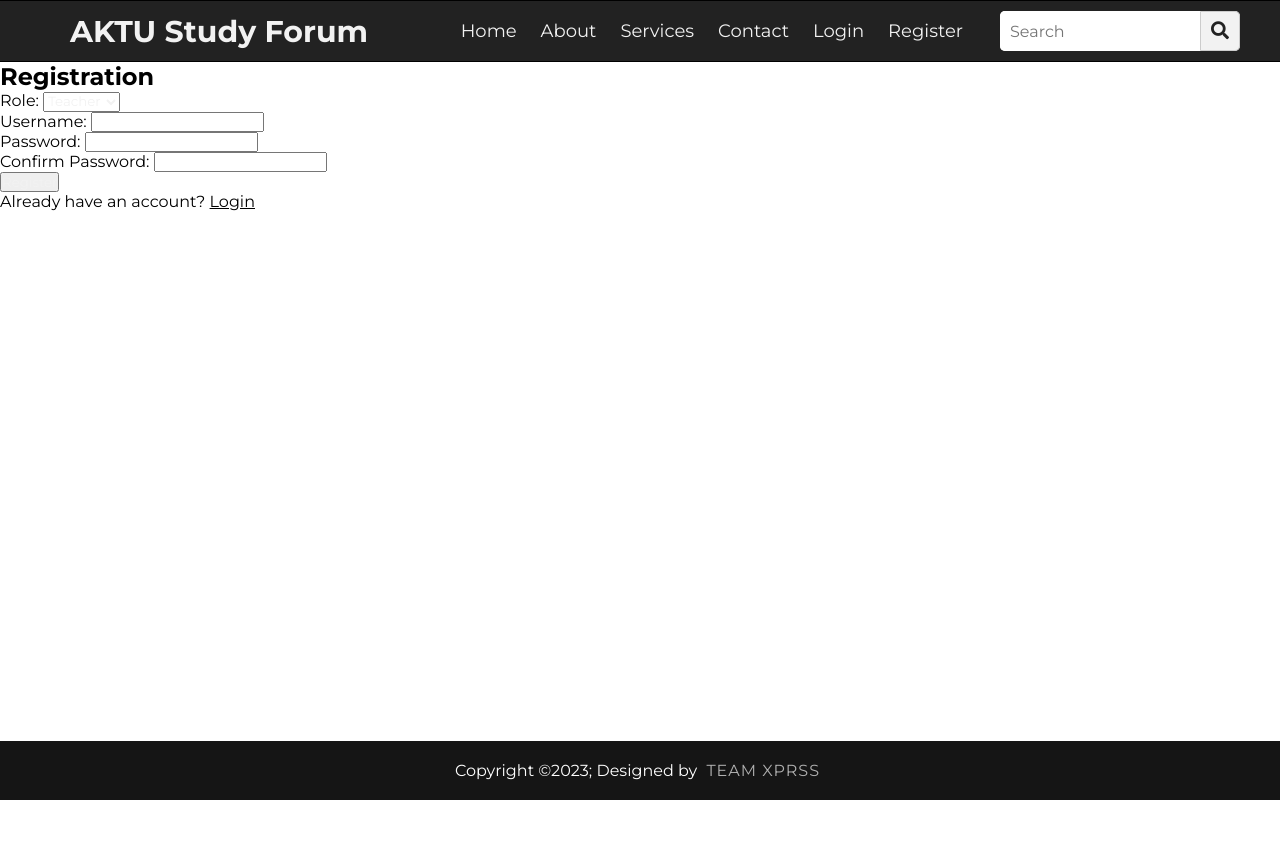
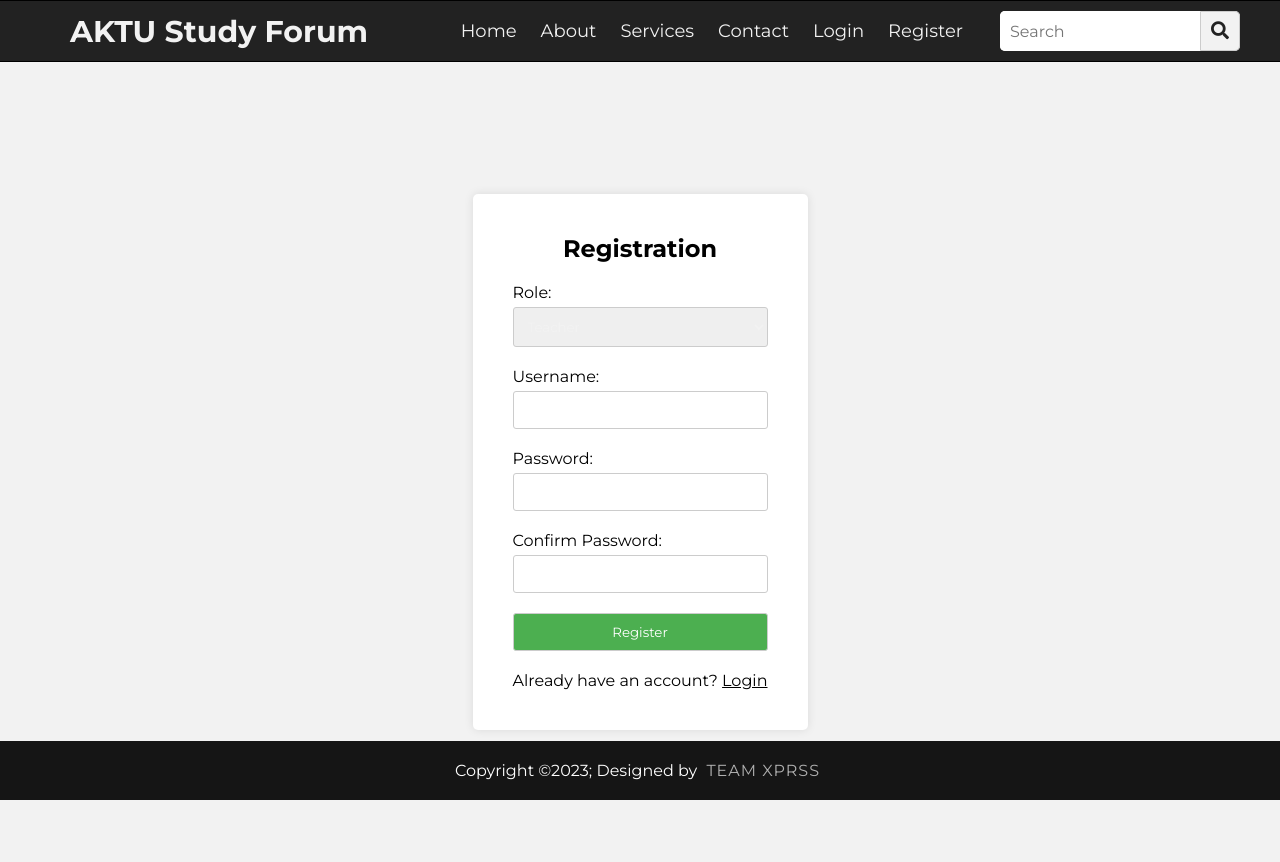
Before and after one commit to Priyansh-911/PBL, a Flask app: template Templates/register.html in a window 1280 px wide. Before the commit the page ends 800 px from the top, so only its background shows below. Run offline with Flask 3, Linux system fonts and the light colour scheme; the template is opened without the code that fills it, so the values that code supplies are empty.

Commit message:
update in stylesheet

```diff
--- a/Static/style.css
+++ b/Static/style.css
@@ -192,3 +192,78 @@
         width: 100vmin;
     }
 }
+
+
+
+
+
+
+
+
+
+
+/*--------------------for login page---------------------------*/
+
+
+
+
+
+body {
+    font-family: Arial, sans-serif;
+    background-color: #f2f2f2;
+    margin: 0;
+    padding: 0;
+  }
+
+  .container {
+    display: flex;
+    justify-content: center;
+    align-items: center;
+    height: 100vh;
+  }
+
+  .form-wrapper {
+    background-color: #fff;
+    padding: 40px;
+    border-radius: 5px;
+    box-shadow: 0 0 10px rgba(0, 0, 0, 0.1);
+  }
+
+  .form-title {
+    text-align: center;
+    font-size: 24px;
+    margin-bottom: 20px;
+  }
+
+  .form-group {
+    margin-bottom: 20px;
+  }
+
+  .form-group label {
+    display: block;
+    margin-bottom: 5px;
+  }
+
+  .form-group input {
+    width: 100%;
+    padding: 10px;
+    border: 1px solid #ccc;
+    border-radius: 3px;
+  }
+
+  .form-group input[type="submit"] {
+    background-color: #4CAF50;
+    color: white;
+    cursor: pointer;
+  }
+
+  .form-group input[type="submit"]:hover {
+    background-color: #45a049;
+  }
+
+  .form-group select {
+    width: 100%;
+    padding: 10px;
+    border: 1px solid #ccc;
+    border-radius: 3px;
+  }
```
